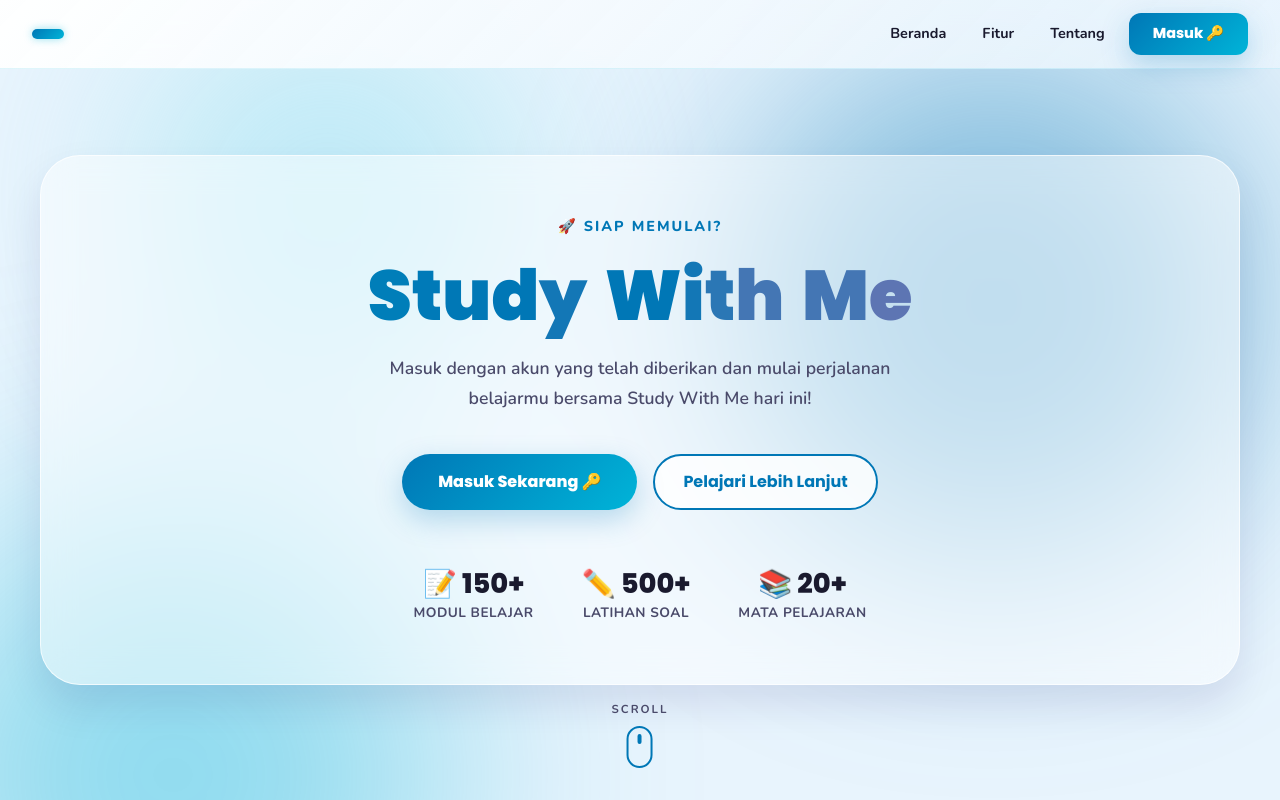
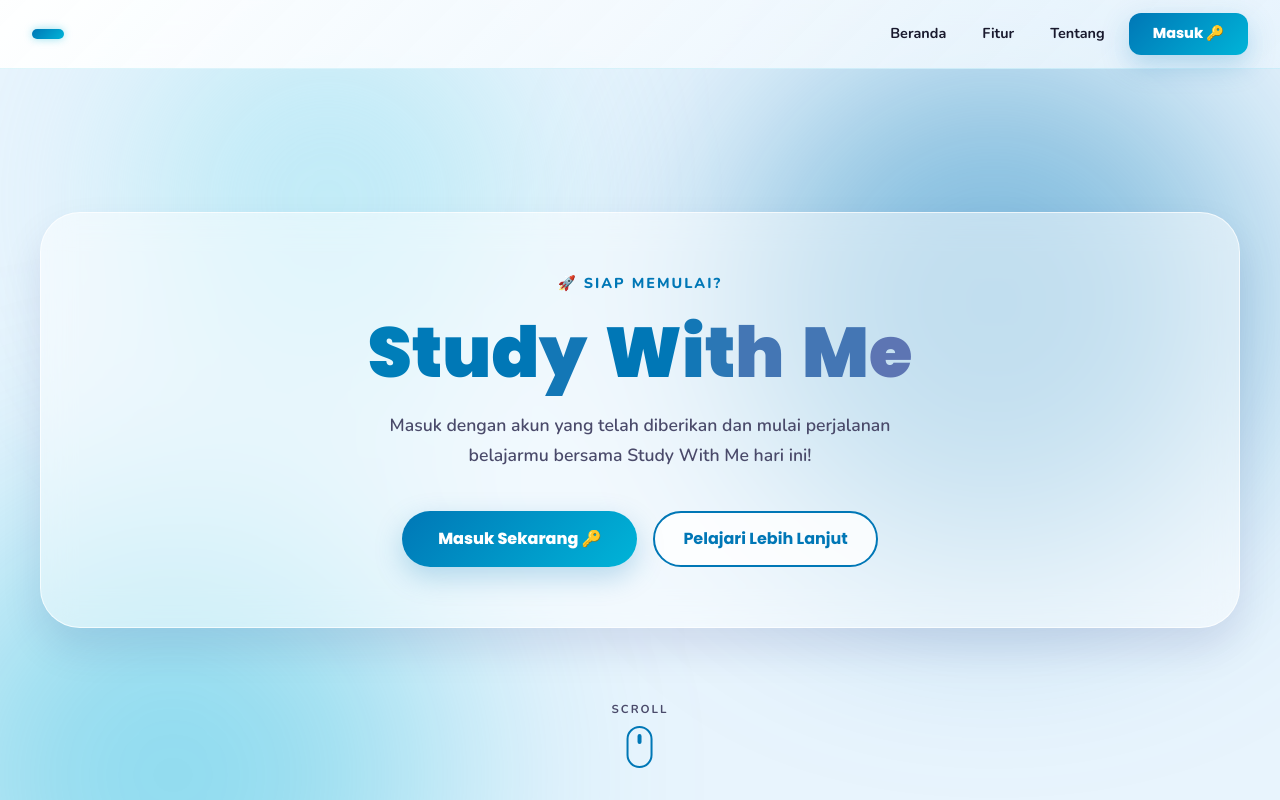
Before and after one commit to mellandaaa12/SKRIPSIPUNYA, a React (Vite) app: page / in a window 1280 px wide. Shown: the top 800 px of the page. Built offline with nearby package versions, Linux system fonts and the light colour scheme; no server answers.

Commit message:
style: remove stats section from landing page

```diff
--- a/src/app/components/HeroSection.tsx
+++ b/src/app/components/HeroSection.tsx
@@ -173,29 +173,7 @@ export default function HeroSection({ onLoginClick }: HeroSectionProps) {
           </div>
         </div>
 
-        {/* Stats */}
-        <div style={{
-          display: "flex",
-          justifyContent: "center",
-          gap: "48px",
-          marginTop: "60px",
-          flexWrap: "wrap",
-        }}>
-          {[
-            { label: "Modul Belajar", value: "150+", icon: "📝" },
-            { label: "Latihan Soal", value: "500+", icon: "✏️" },
-            { label: "Mata Pelajaran", value: "20+", icon: "📚" },
-          ].map((stat) => (
-            <div key={stat.label} style={{ display: "flex", flexDirection: "column", alignItems: "center", gap: "6px" }}>
-              <span style={{ fontFamily: "Poppins, sans-serif", fontWeight: 800, fontSize: "1.7rem", color: "#1A1A2E", lineHeight: 1 }}>
-                {stat.icon} {stat.value}
-              </span>
-              <span style={{ fontFamily: "Nunito, sans-serif", fontWeight: 700, fontSize: "0.85rem", color: "#4A4A6A", textTransform: "uppercase", letterSpacing: "0.5px" }}>
-                {stat.label}
-              </span>
-            </div>
-          ))}
-        </div>
+
       </div>
 
       {/* Scroll indicator */}
```
